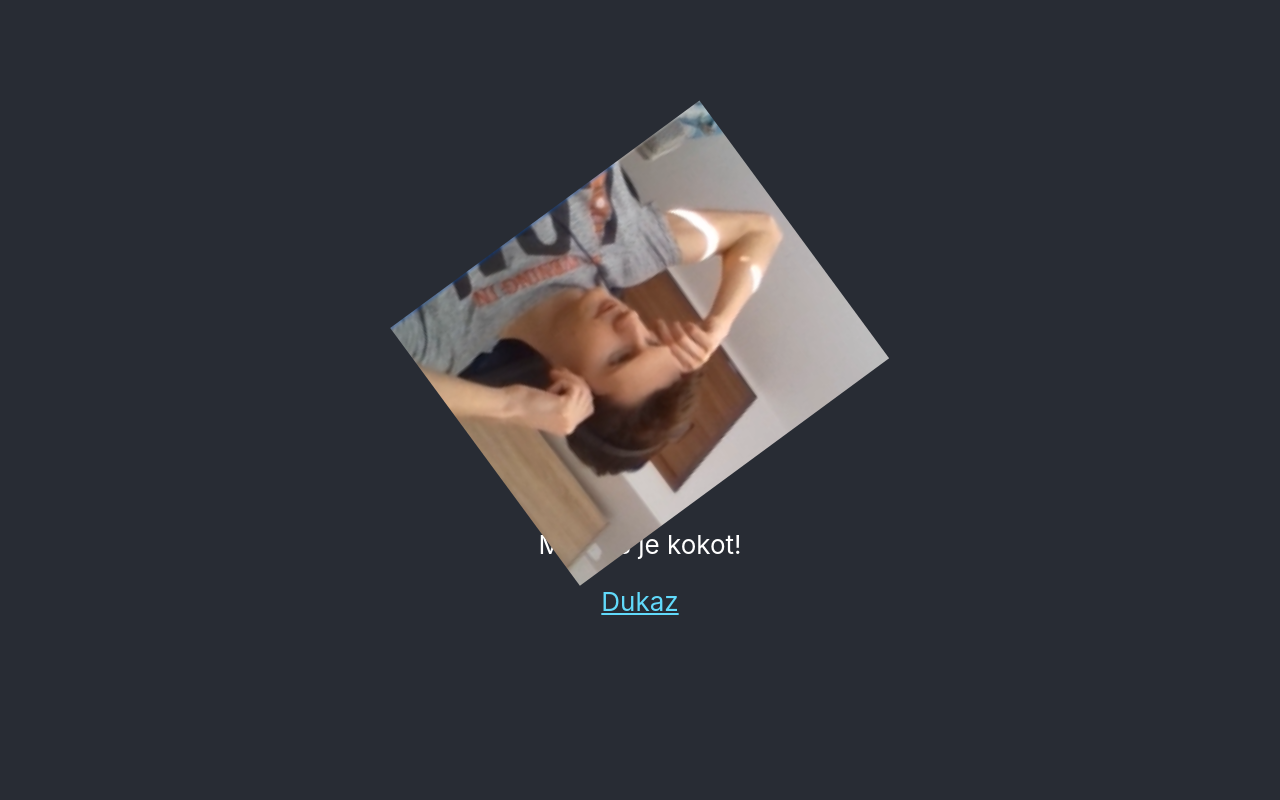
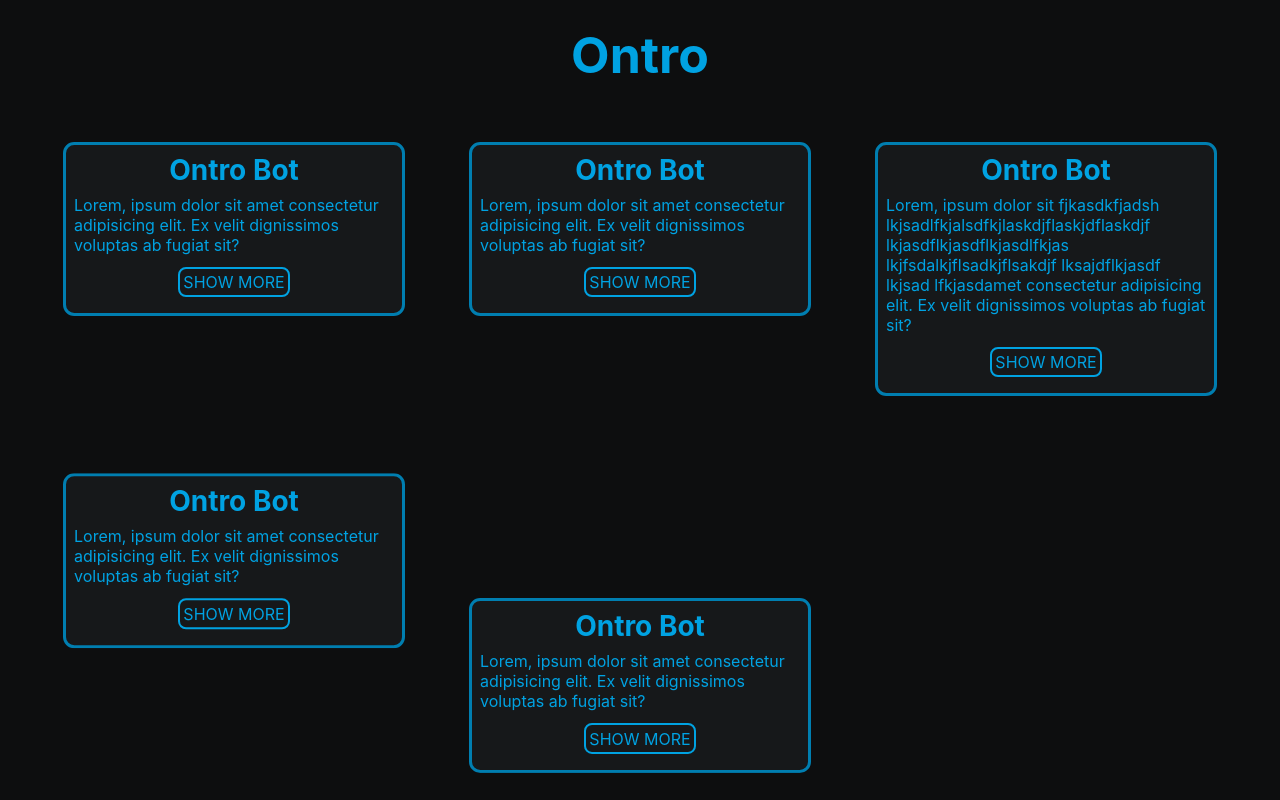
Before and after one commit to Ontros/projects, a React (Create React App) app: page / in a window 1280 px wide. Shown: the top 800 px of the page. Built offline with nearby package versions, Linux system fonts and the light colour scheme.

Commit message:
Animation MVP

```diff
--- a/package.json
+++ b/package.json
@@ -2,7 +2,7 @@
   "name": "project-hub",
   "version": "0.1.0",
   "private": true,
-  "homepage": "http://Ontros.github.io/projects",
+  "homepage": "http://ontros.github.io/projects",
   "dependencies": {
     "@testing-library/jest-dom": "^5.16.1",
     "@testing-library/react": "^12.1.2",
--- a/src/App.css
+++ b/src/App.css
@@ -1,38 +1,107 @@
 .App {
+  background-color: var(--background-dark);
+  min-height: 100vh;
+}
+
+* {
+  margin: 0;
+  padding: 0;
+}
+
+h1, h2, h3 {
+  color: var(--primary);
+  margin: 0;
+  padding: .5em 0;
   text-align: center;
 }
 
-.App-logo {
-  height: 40vmin;
-  pointer-events: none;
+h1 {
+  font-size: 50px;
 }
 
-@media (prefers-reduced-motion: no-preference) {
-  .App-logo {
-    animation: App-logo-spin infinite 20s linear;
+@keyframes slideFromBottom {
+  0% {
+    transform: translateY(100vh);
+  }
+  100% {
+    transform: translateY(0);
   }
 }
 
-.App-header {
-  background-color: #282c34;
-  min-height: 100vh;
-  display: flex;
-  flex-direction: column;
-  align-items: center;
-  justify-content: center;
-  font-size: calc(10px + 2vmin);
-  color: white;
+.Header {
+  width: 100%;
 }
 
-.App-link {
-  color: #61dafb;
+.projects {
+  color: var(--primary);
+  display: flex;
+  flex-direction: row;
+  flex-wrap: wrap;
+  align-items: flex-start;
+  align-content: flex-start;
+  justify-content: center;
+  overflow: none;
 }
 
-@keyframes App-logo-spin {
-  from {
-    transform: rotate(0deg);
-  }
-  to {
-    transform: rotate(360deg);
-  }
+.project {
+  background-color: var(--background);
+  border: .2em solid var(--primary-dark);
+  border-radius: .7em;
+  display: flex;
+  align-items: center;
+  flex-direction: column;
+  margin: 2em;
+  padding: .5em;
+  max-width: min(90%, 20em);
+  opacity: 0;
 }
+
+.project-visible {
+  animation: slideFromBottom ease 3s;
+  animation-iteration-count: 1;
+  animation-fill-mode: forwards;
+  opacity: 1;
+}
+
+.project:hover {
+  transition: 0.5s ease-out;
+  background-color: var(--background-light);
+}
+
+.project-title {
+  font-weight: 700;
+  font-size: 1.75em;
+}
+
+.project-description {
+  margin-top: .5em;
+  margin-bottom: .75em;
+}
+
+.project-button {
+  border: .15em solid var(--primary);
+  border-radius: .5em;
+  padding: .2em;
+  margin-bottom: .5em;
+  cursor: pointer;
+  user-select: none;
+}
+
+.project-button:hover {
+  color: var(--background);
+  background-color: var(--primary);
+  font-weight: 600;
+  transition: 0.2s ease-out;
+}
+
+.project-button:active {
+  color: var(--background);
+  border-color: var(--primary-dark);
+  background-color: var(--primary-dark);
+  font-weight: 600;
+  transition: none;
+}
+
+.hidden {
+  opacity: 0;
+}
--- a/src/App.tsx
+++ b/src/App.tsx
@@ -1,26 +1,83 @@
-import React from 'react';
-import logo from './logo.svg';
-import menrys from './menrys_buff.png'
+import React, { useEffect, useState } from 'react';
+import './Colors.css'
 import './App.css';
 
 function App() {
+  const projects = [
+    {
+      title: "Ontro Bot",
+      description: "Lorem, ipsum dolor sit amet consectetur adipisicing elit. Ex velit dignissimos voluptas ab fugiat sit?",
+    },
+    {
+      title: "Ontro Bot",
+      description: "Lorem, ipsum dolor sit amet consectetur adipisicing elit. Ex velit dignissimos voluptas ab fugiat sit?",
+    },
+    {
+      title: "Ontro Bot",
+      description: "Lorem, ipsum dolor sit fjkasdkfjadsh lkjsadlfkjalsdfkjlaskdjflaskjdflaskdjf lkjasdflkjasdflkjasdlfkjas lkjfsdalkjflsadkjflsakdjf lksajdflkjasdf lkjsad lfkjasdamet consectetur adipisicing elit. Ex velit dignissimos voluptas ab fugiat sit?",
+    },
+    {
+      title: "Ontro Bot",
+      description: "Lorem, ipsum dolor sit amet consectetur adipisicing elit. Ex velit dignissimos voluptas ab fugiat sit?",
+    },
+    {
+      title: "Ontro Bot",
+      description: "Lorem, ipsum dolor sit amet consectetur adipisicing elit. Ex velit dignissimos voluptas ab fugiat sit?",
+    },
+    {
+      title: "Ontro Bot",
+      description: "Lorem, ipsum dolor sit amet consectetur adipisicing elit. Ex velit dignissimos voluptas ab fugiat sit?",
+    },
+  ]
+  const [projectDivs, setProjectDivs] = useState<JSX.Element[]>([])
+  const [visibleProjectNum, setVisibleProjectNum] = useState(0)
+  //Pridavej do projectDivs postupne a rendruj to
+  useEffect(() => {
+    projects.forEach((project, index) => {
+      setTimeout(() => {
+        setVisibleProjectNum(index + 1)
+      }, index * 1000)
+      appendToProjectDivs(
+        <div className={`project`} key={index}>
+          <div className="project-title">{project.title}</div>
+          <div className="project-description">{project.description}</div>
+          <div className="project-button">SHOW MORE</div>
+        </div>
+      )
+    })
+  }, [])
+
+  console.log(projectDivs)
+  function appendToProjectDivs(appendix: JSX.Element) {
+    var tempProjectDivs = projectDivs
+    tempProjectDivs.push(
+      appendix
+    )
+    setProjectDivs(tempProjectDivs)
+  }
+
+  console.log(visibleProjectNum)
   return (
     <div className="App">
-      <header className="App-header">
-        <img src={menrys} className="App-logo" alt="logo" />
-        <p>
-          Menrys je kokot!
-        </p>
-        <a
-          className="App-link"
-          href="https://youtu.be/dQw4w9WgXcQ"
-          target="_blank"
-          rel="noopener noreferrer"
-        >
-          Dukaz
-        </a>
-      </header>
-    </div>
+      <div className="Header">
+        <h1>Ontro</h1>
+      </div>
+      <div className="projects">
+        {
+          projects.map((project, index) => {
+            // setTimeout(() => {
+            return (
+              <div className={`project ${index < visibleProjectNum ? 'project-visible' : ''}`} key={index}>
+                <div className="project-title">{project.title}</div>
+                <div className="project-description">{project.description}</div>
+                <div className="project-button">SHOW MORE</div>
+              </div>
+            )
+            // }, index * 1000)
+          })
+        }
+      </div>
+    </div >
   );
 }
 
--- /dev/null
+++ b/src/Colors.css
@@ -0,0 +1,10 @@
+:root {
+    --background: #16181a;
+    /* --background: #282c34; */
+    /* --background-light: #1b1d1f; */
+    --background-light: #2a2d30;
+    --background-dark: #0d0e0f;
+    --primary: #00a2e2;
+    --primary-light: #45BAE8;
+    --primary-dark: #007EB0;
+}
```
